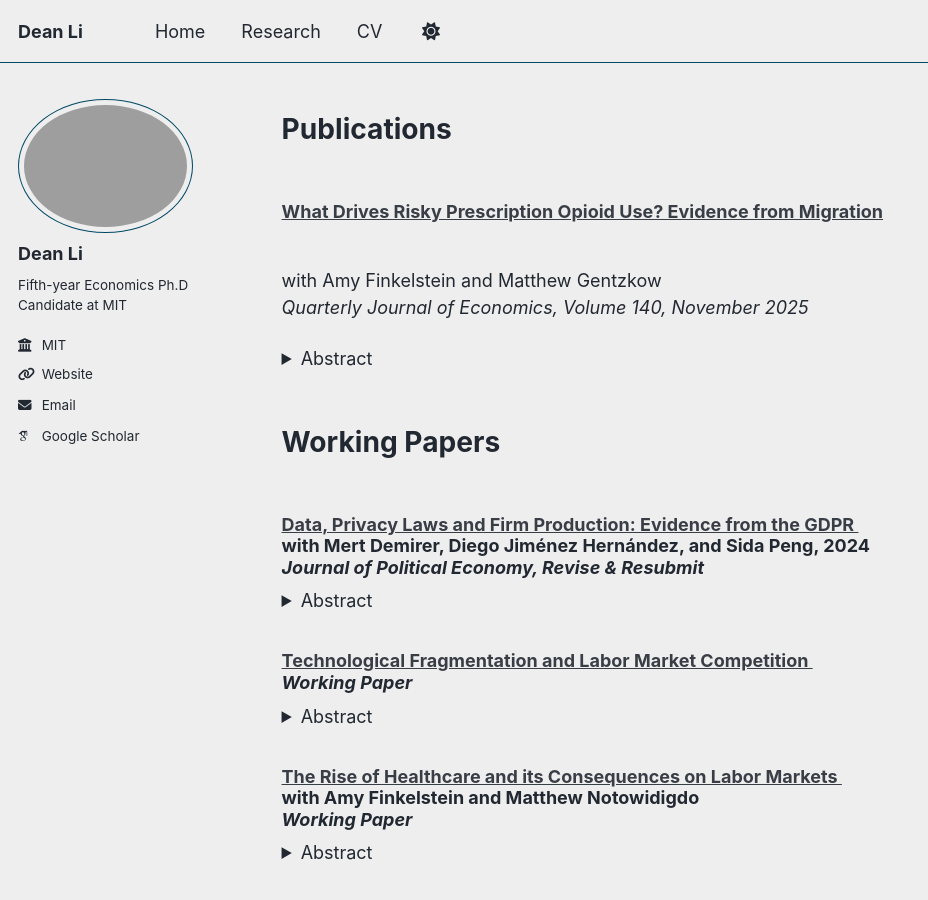
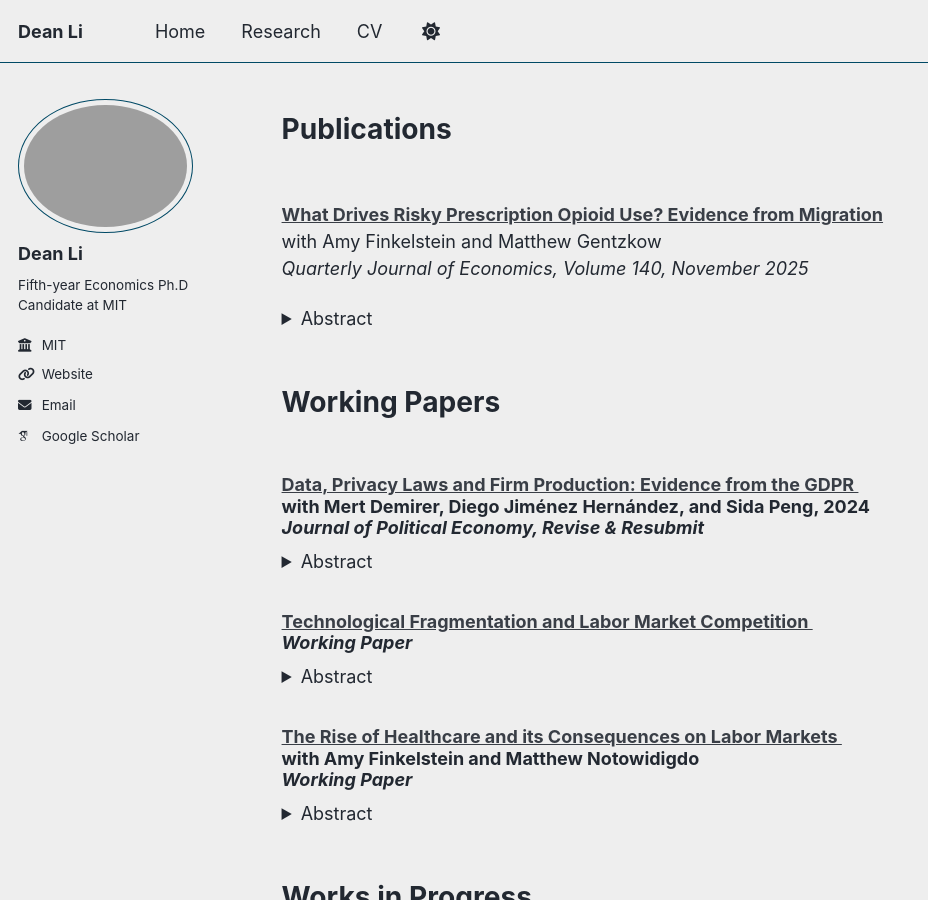
Before and after one commit to deanxli/deanxli.github.io, a Jekyll site: the page built from _pages/research.html, in a window 1280 px wide and 900 px high. Shown: the whole window, without its empty margins (0-928 px from the left). Built offline with Jekyll 4.4.1, drawn with Linux system fonts in a browser that asks for light colours; some web fonts are replaced; a script bundle is joined from its source files by our own code; library files that are not in the unit come from our copies.

Commit message:
Update research.html

```diff
--- a/_pages/research.html
+++ b/_pages/research.html
@@ -10,13 +10,11 @@ author_profile: true
 </h1>
 
 <section style="margin-top: 3rem;">
-<h3 class="paper-cite">
+<p>
   <a href="https://doi.org/10.1093/qje/qjaf037" target="_blank"
      title="What Drives Risky Prescription Opioid Use? Evidence from Migration">
-     What Drives Risky Prescription Opioid Use? Evidence from Migration
+     <b>What Drives Risky Prescription Opioid Use? Evidence from Migration</b>
   </a>
-</h3>
-<p>
   <br>
   with Amy Finkelstein and Matthew Gentzkow
   <br>
```
